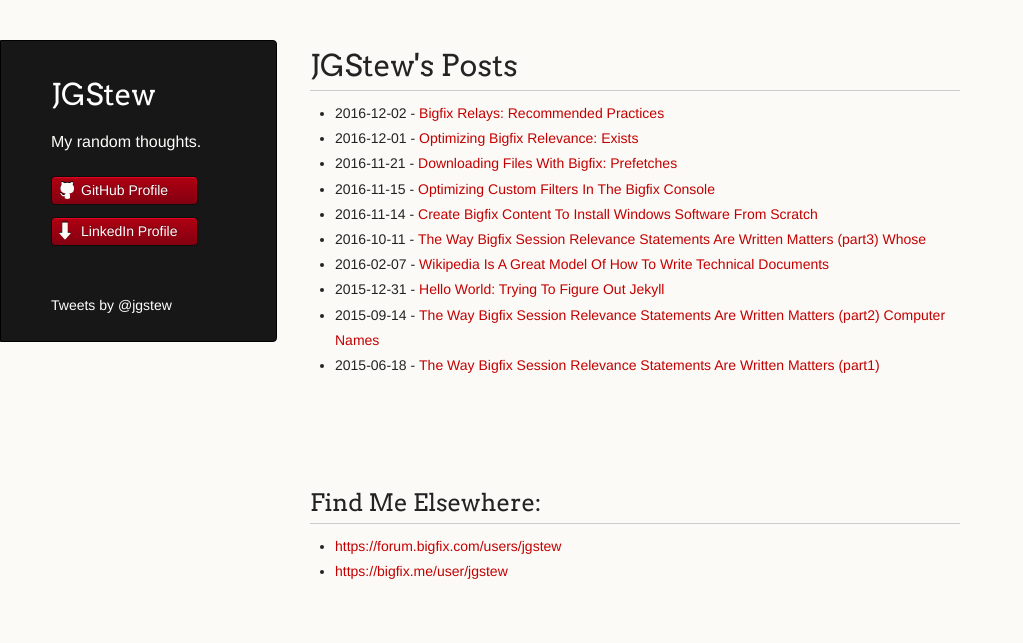
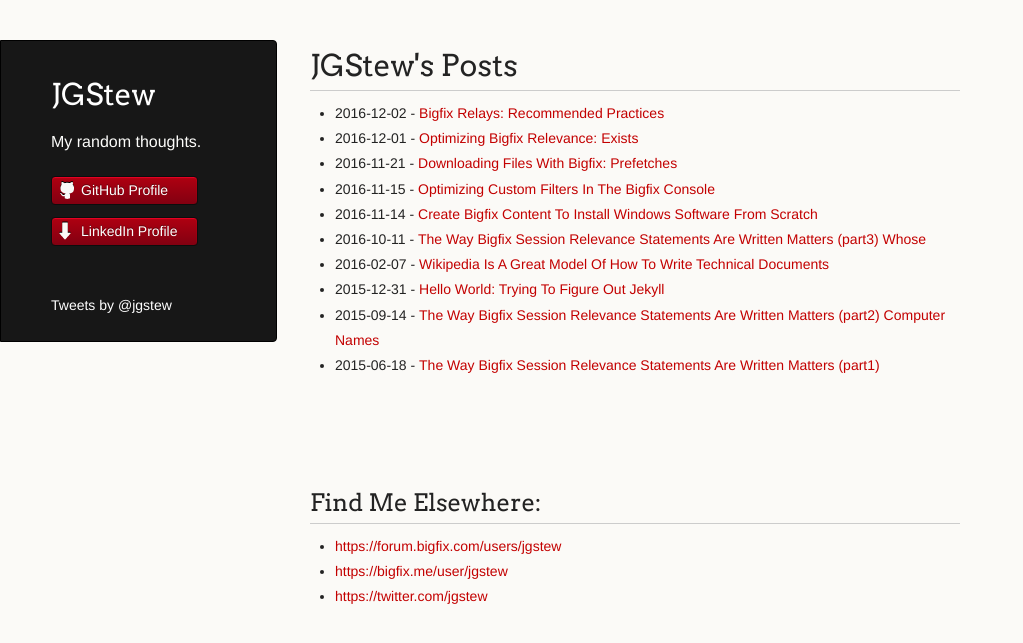
Before and after one commit to jgstew/jgstew.github.io, a Jekyll site: the page built from index.html, in a window 1280 px wide. Shown: the top 643 px of the page, without its empty margins (0-1023 px from the left). Built offline with Jekyll 4.4.1, drawn with Linux system fonts in a browser that asks for light colours; comment, search, counter and statistics services are not loaded.

Commit message:
Update index.html
https://twitter.com/jgstew

```diff
--- a/index.html
+++ b/index.html
@@ -14,4 +14,5 @@ title: JGStew's Posts
 <ul>
   <li> <a href="https://forum.bigfix.com/users/jgstew">https://forum.bigfix.com/users/jgstew</a> </li>
   <li> <a href="https://bigfix.me/user/jgstew">https://bigfix.me/user/jgstew</a> </li>
+  <li> <a href="https://twitter.com/jgstew">https://twitter.com/jgstew</a> </li>
 </ul>
```
